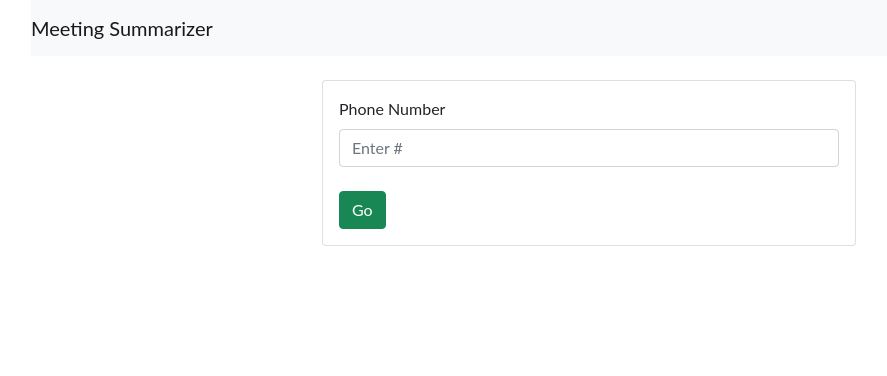
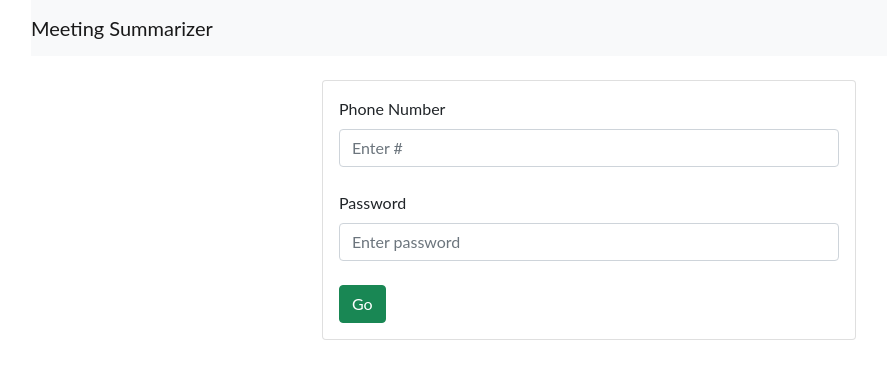
Before and after one commit to Massiel50/Summarizer, a React (Create React App) app: page / in a window 1280 px wide. Shown: the top 376 px of the page, without its empty margins (51-938 px from the left). Built offline with nearby package versions, Linux system fonts and the light colour scheme.

Commit message:
add password field

```diff
--- a/src/layouts/MainLayout.js
+++ b/src/layouts/MainLayout.js
@@ -6,10 +6,6 @@ const MainLayout = ({ children }) => {
      <>
       <Navbar bg="light" variant="light" className="mb-4">
         <Navbar.Brand href="/">Meeting Summarizer</Navbar.Brand>
-
-        <Nav>
-        </Nav>
-
       </Navbar>
       <Container>
         {children}
--- a/src/pages/Login.js
+++ b/src/pages/Login.js
@@ -18,13 +18,20 @@ const Login = () => {
                 />
               </Form.Group>
               <br/>
+              <Form.Group>
+                <Form.Label>Password</Form.Label>
+                <Form.Control
+                  type="text"
+                  placeholder="Enter password"
+                />
+              </Form.Group>
+              <br/>
               <Button className="btn-success" variant="standard" >
                 Go
               </Button>
             </Card.Body>
           </Card>
         </Col>
-
       </Row>
       </MainLayout> )
 }
```
